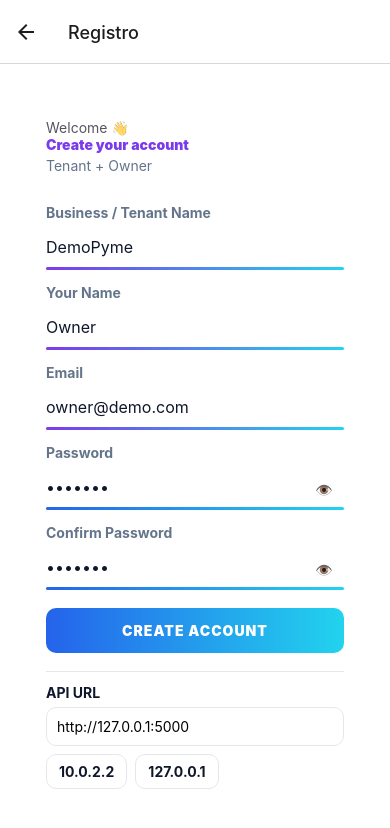
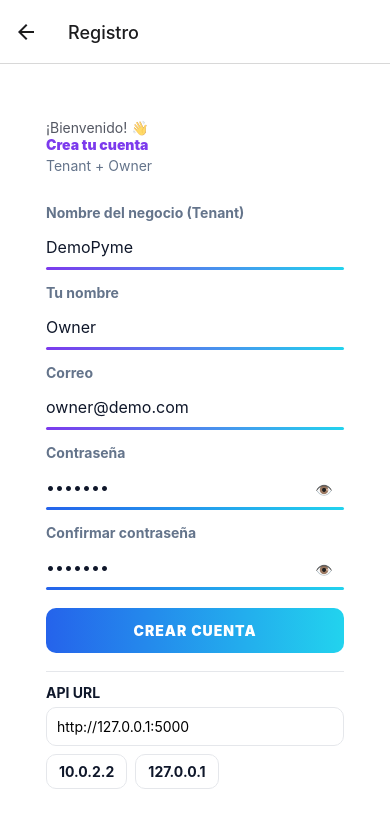
Before and after one commit to Diego23685/contadito-fullstack, a React Native app in the folder frontend/: screen /Register in a window 390 px wide. Shown: the top 828 px of the page. Built offline with nearby package versions, Linux system fonts and the light colour scheme.

Commit message:
Mejoras de diseño

```diff
--- a/frontend/src/navigation/RootNavigator.tsx
+++ b/frontend/src/navigation/RootNavigator.tsx
@@ -45,7 +45,7 @@ export default function RootNavigator() {
       initialRouteName="Home"
       screenOptions={{ headerBackTitleVisible: false }}
     >
-      <Stack.Screen name="Home" component={HomeScreen} options={{ title: 'Inicio' }} />
+      <Stack.Screen name="Home" component={HomeScreen} options={{ title: 'Contadito' }} />
 
       {/* CRUDs */}
       <Stack.Screen name="ProductsList" component={ProductsList} options={{ title: 'Productos' }} />
--- a/frontend/src/screens/RegisterScreen.tsx
+++ b/frontend/src/screens/RegisterScreen.tsx
@@ -1,9 +1,9 @@
-// src/screens/RegisterScreen.tsx — Estilo mock a juego con Login (degradado + formulario)
+// src/screens/RegisterScreen.tsx — Estilo mock a juego con Login (degradado + formulario) + rotación de mensajes
 // Requiere las mismas libs que Login:
 // Expo: expo install expo-linear-gradient react-native-svg
 // Bare RN: yarn add react-native-linear-gradient react-native-svg && cd ios && pod install
 
-import React, { useContext, useMemo, useState, useEffect } from 'react';
+import React, { useContext, useMemo, useState, useEffect, useRef } from 'react';
 import {
   View,
   Text,
@@ -19,6 +19,8 @@ import {
   KeyboardAvoidingView,
   ScrollView,
   useWindowDimensions,
+  Animated,
+  Easing,
 } from 'react-native';
 import { LinearGradient } from 'expo-linear-gradient';
 // Si no usas Expo:
@@ -46,6 +48,15 @@ const P = {
   danger: '#EF4444',
   white: '#FFFFFF',
 };
+
+// Mensajes que rotan en el panel izquierdo (título, subtítulo)
+const WELCOMES: Array<[string, string]> = [
+  ['Crea tu cuenta en minutos', 'Empieza gratis y configura tu negocio.'],
+  ['Crecemos contigo', 'Planes flexibles y paneles que se adaptan a tu pyme.'],
+  ['Hecho para Nicaragua y C.A.', 'Pagos locales e integraciones regionales.'],
+  ['Tu equipo, un mismo lugar', 'Ventas, inventario y finanzas conectadas.'],
+  ['Decide con confianza', 'Alertas inteligentes y métricas claras.'],
+];
 
 const SmallBtn: React.FC<{ title: string; onPress: () => void }>=({ title, onPress }) => (
   <Pressable onPress={onPress} style={styles.smallBtn} android_ripple={{ color: '#e5e7eb' }}>
@@ -77,13 +88,49 @@ export default function RegisterScreen() {
   const [showPass, setShowPass] = useState(false);
   const [showConfirm, setShowConfirm] = useState(false);
 
+  // Rotación de mensajes (panel izquierdo)
+  const [welcomeIdx, setWelcomeIdx] = useState(0);
+  const fade = useRef(new Animated.Value(1)).current;
+  const float = useRef(new Animated.Value(0)).current;
+
   useEffect(() => { setBaseUrl(base); }, [base]);
 
-  // Validaciones básicas (sin URL)
+  // Animación: rotación de copys
+  useEffect(() => {
+    const interval = setInterval(() => {
+      Animated.timing(fade, {
+        toValue: 0,
+        duration: 250,
+        easing: Easing.out(Easing.quad),
+        useNativeDriver: true,
+      }).start(() => {
+        setWelcomeIdx(i => (i + 1) % WELCOMES.length);
+        Animated.timing(fade, {
+          toValue: 1,
+          duration: 250,
+          easing: Easing.out(Easing.quad),
+          useNativeDriver: true,
+        }).start();
+      });
+    }, 6000);
+    return () => clearInterval(interval);
+  }, [fade]);
+
+  // Animación: flotación sutil del panel
+  useEffect(() => {
+    Animated.loop(
+      Animated.sequence([
+        Animated.timing(float, { toValue: 1, duration: 3500, easing: Easing.inOut(Easing.quad), useNativeDriver: true }),
+        Animated.timing(float, { toValue: 0, duration: 3500, easing: Easing.inOut(Easing.quad), useNativeDriver: true }),
+      ])
+    ).start();
+  }, [float]);
+
+  // Validaciones básicas
   const emailOk = useMemo(() => /.+@.+\..+/.test(ownerEmail.trim()), [ownerEmail]);
   const passOk = useMemo(() => password.trim().length >= 3, [password]);
   const confirmOk = useMemo(() => confirm === password, [confirm, password]);
-  const formValid = tenantName.trim() && ownerName.trim() && emailOk && passOk && confirmOk;
+  const formValid = Boolean(tenantName.trim() && ownerName.trim() && emailOk && passOk && confirmOk);
 
   const handleRegister = async () => {
     if (!formValid) { setError('Revisa los campos resaltados'); return; }
@@ -109,7 +156,14 @@ export default function RegisterScreen() {
 
       <View style={[styles.split, stack && { flexDirection: 'column' }]}>
         {/* Panel izquierdo (Welcome) */}
-        <LinearGradient colors={[P.violet, P.blue, P.cyan]} start={{ x: 0, y: 0 }} end={{ x: 1, y: 1 }} style={[styles.left, stack && { height: 420, flex: 0 }]}>
+        <Animated.View
+          style={[
+            styles.leftFloat,
+            stack && { height: 420, flex: 0 },
+            { transform: [{ translateY: float.interpolate({ inputRange: [0, 1], outputRange: [0, -4] }) }] },
+          ]}
+        >
+          <LinearGradient colors={[P.violet, P.blue, P.cyan]} start={{ x: 0, y: 0 }} end={{ x: 1, y: 1 }} style={styles.left}>
             <Svg height="100%" width="100%" style={StyleSheet.absoluteFill}>
               <Defs>
                 <SvgLinearGradient id="bubble" x1="0" y1="0" x2="0" y2="1">
@@ -122,23 +176,24 @@ export default function RegisterScreen() {
               <Circle cx="26%" cy="72%" r="58" fill="url(#bubble)" opacity={0.7} />
             </Svg>
 
-          <View style={styles.welcomeBox}>
-            <Text style={styles.welcomeTitle}>Create Account</Text>
-            <Text style={styles.welcomeSub}>Start your free workspace</Text>
-          </View>
-          <Text style={styles.site}>www.yoursite.com</Text>
+            <Animated.View style={[styles.welcomeBox, { opacity: fade }]}>
+              <Text style={styles.welcomeTitle}>{WELCOMES[welcomeIdx][0]}</Text>
+              <Text style={styles.welcomeSub}>{WELCOMES[welcomeIdx][1]}</Text>
+            </Animated.View>
+            <Text style={styles.site}>PapuThink · Contadito</Text>
           </LinearGradient>
+        </Animated.View>
 
         {/* Panel derecho (Formulario) */}
         <KeyboardAvoidingView style={[styles.right, stack && { flex: 1 }]} behavior={Platform.OS === 'ios' ? 'padding' : undefined}>
           <ScrollView contentContainerStyle={styles.formWrap} keyboardShouldPersistTaps="handled" bounces={false}>
             <View style={styles.formCard}>
-              <Text style={styles.hello}>Welcome 👋</Text>
-              <Text style={styles.morning}>Create your account</Text>
+              <Text style={styles.hello}>¡Bienvenido! 👋</Text>
+              <Text style={styles.morning}>Crea tu cuenta</Text>
               <Text style={styles.lead}>Tenant + Owner</Text>
 
               {/* Tenant */}
-              <Field label="Business / Tenant Name">
+              <Field label="Nombre del negocio (Tenant)">
                 <TextInput
                   style={[styles.input, !tenantName.trim() && styles.inputErr]}
                   value={tenantName}
@@ -150,7 +205,7 @@ export default function RegisterScreen() {
               </Field>
 
               {/* Owner name */}
-              <Field label="Your Name">
+              <Field label="Tu nombre">
                 <TextInput
                   style={[styles.input, !ownerName.trim() && styles.inputErr]}
                   value={ownerName}
@@ -162,7 +217,7 @@ export default function RegisterScreen() {
               </Field>
 
               {/* Email */}
-              <Field label="Email">
+              <Field label="Correo">
                 <TextInput
                   style={[styles.input, !emailOk && styles.inputErr]}
                   value={ownerEmail}
@@ -176,7 +231,7 @@ export default function RegisterScreen() {
               </Field>
 
               {/* Password */}
-              <Field label="Password">
+              <Field label="Contraseña">
                 <View>
                   <TextInput
                     style={[styles.input, !passOk && styles.inputErr]}
@@ -192,7 +247,7 @@ export default function RegisterScreen() {
               </Field>
 
               {/* Confirm */}
-              <Field label="Confirm Password">
+              <Field label="Confirmar contraseña">
                 <View>
                   <TextInput
                     style={[styles.input, !confirmOk && styles.inputErr]}
@@ -216,10 +271,10 @@ export default function RegisterScreen() {
                 {loading ? (
                   <View style={{ flexDirection:'row', alignItems:'center', gap:8 }}>
                     <ActivityIndicator color={P.white} />
-                    <Text style={styles.submitText}>CREATE ACCOUNT</Text>
+                    <Text style={styles.submitText}>CREAR CUENTA</Text>
                   </View>
                 ) : (
-                  <Text style={styles.submitText}>CREATE ACCOUNT</Text>
+                  <Text style={styles.submitText}>CREAR CUENTA</Text>
                 )}
               </Pressable>
 
@@ -251,7 +306,10 @@ const styles = StyleSheet.create({
   root: { flex: 1, backgroundColor: P.dark },
   split: { flex: 1, flexDirection: 'row' },
 
-  left: { flex: 1.2, alignItems: 'center', justifyContent: 'center', overflow: 'hidden' },
+  // wrapper animado para el panel izquierdo (flotación)
+  leftFloat: { flex: 1.2 },
+
+  left: { flex: 1, alignItems: 'center', justifyContent: 'center', overflow: 'hidden' },
   welcomeBox: { backgroundColor: 'rgba(255,255,255,0.15)', borderRadius: 18, paddingVertical: 18, paddingHorizontal: 22, borderWidth: 1, borderColor: 'rgba(255,255,255,0.35)' },
   welcomeTitle: { color: '#fff', fontSize: 28, fontWeight: '900' },
   welcomeSub: { color: 'rgba(255,255,255,0.9)', marginTop: 6 },
```
Lines whose indentation alone changed are shown as unchanged.
